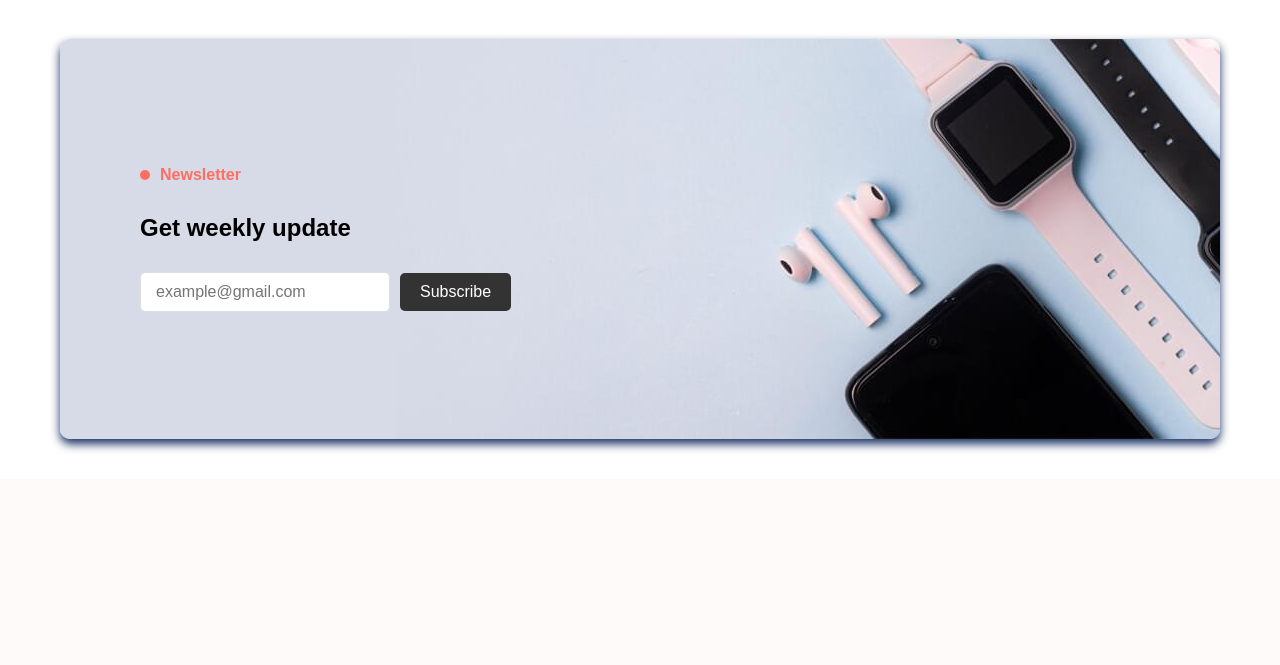
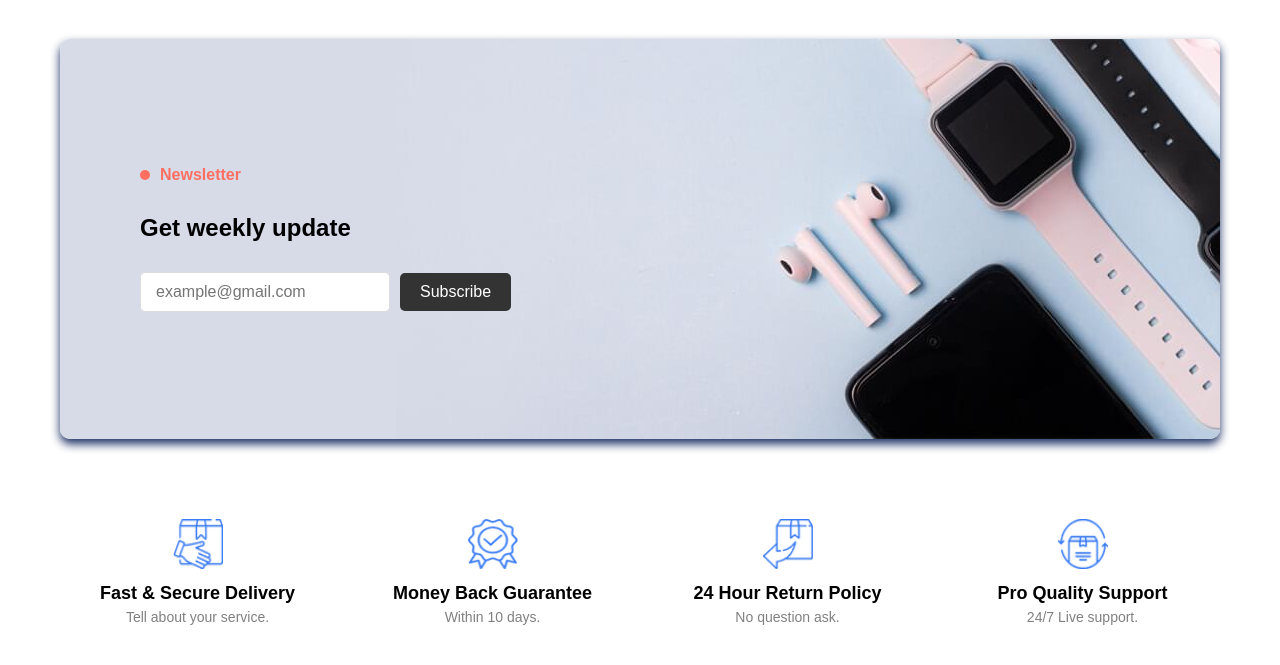
Before and after one commit to MhmdKh7/helli-7-rasouli, a PHP site: page / in a window 1280 px wide; the page is wider, and only the part inside the window is pictured. Shown: the part 3240-3905 px from the top of that part. Before the commit the page ends 3691 px from the top of that part, so only its background shows below. Run offline with PHP 8.4, Linux system fonts and the light colour scheme.

Commit message:
features-section بخش

```diff
--- a/index.php
+++ b/index.php
@@ -206,6 +206,33 @@
         </div>
     </section>
 </div>
+
+<section class="features-section">
+    <div class="container">
+        <div class="features-list">
+            <div class="feature-item">
+                <img src="delivery-icon.png" alt="Fast & Secure Delivery">
+                <h3>Fast & Secure Delivery</h3>
+                <p>Tell about your service.</p>
+            </div>
+            <div class="feature-item">
+                <img src="guarantee-icon.png" alt="Money Back Guarantee">
+                <h3>Money Back Guarantee</h3>
+                <p>Within 10 days.</p>
+            </div>
+            <div class="feature-item">
+                <img src="return-icon.png" alt="24 Hour Return Policy">
+                <h3>24 Hour Return Policy</h3>
+                <p>No question ask.</p>
+            </div>
+            <div class="feature-item">
+                <img src="support-icon.png" alt="Pro Quality Support">
+                <h3>Pro Quality Support</h3>
+                <p>24/7 Live support.</p>
+            </div>
+        </div>
+    </div>
+</section>
 </body>
 
 </html>
--- a/style.css
+++ b/style.css
@@ -533,3 +533,37 @@ body {
 .newsletter-form button:hover {
     background-color: #555;
 }
+.features-section {
+    padding: 40px 0;
+    background-color: var(--background-color);
+}
+
+.features-list {
+    display: flex;
+    justify-content: space-between;
+    gap: 20px;
+}
+
+.feature-item {
+    text-align: center;
+    flex: 1;
+    min-width: 200px;
+}
+
+.feature-item img {
+    width: 50px;
+    height: 50px;
+    margin-bottom: 10px;
+}
+
+.feature-item h3 {
+    font-size: 18px;
+    color: var(--text-color);
+    font-weight: bold;
+    margin-bottom: 5px;
+}
+
+.feature-item p {
+    font-size: 14px;
+    color: var(--gray-color);
+}
```
Also changed, not shown: delivery-icon.png (added), guarantee-icon.png (added), return-icon.png (added), support-icon.png (added).
